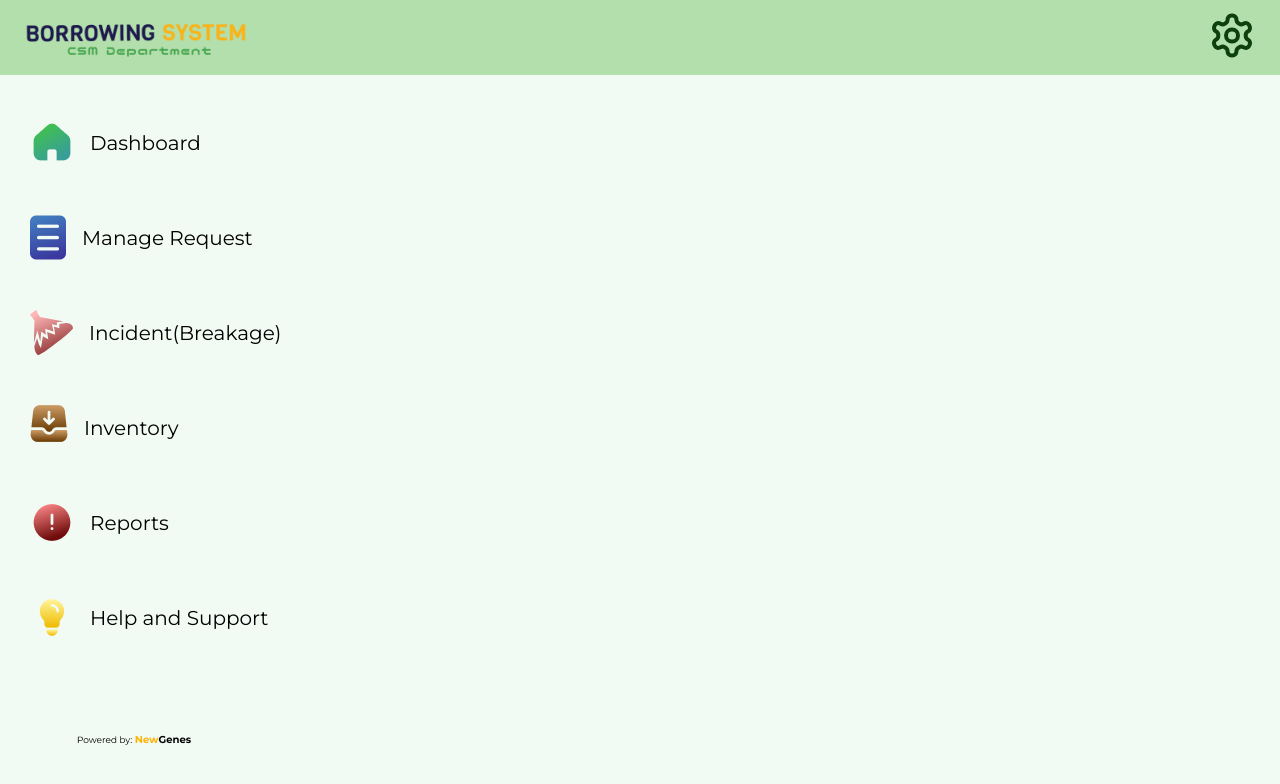
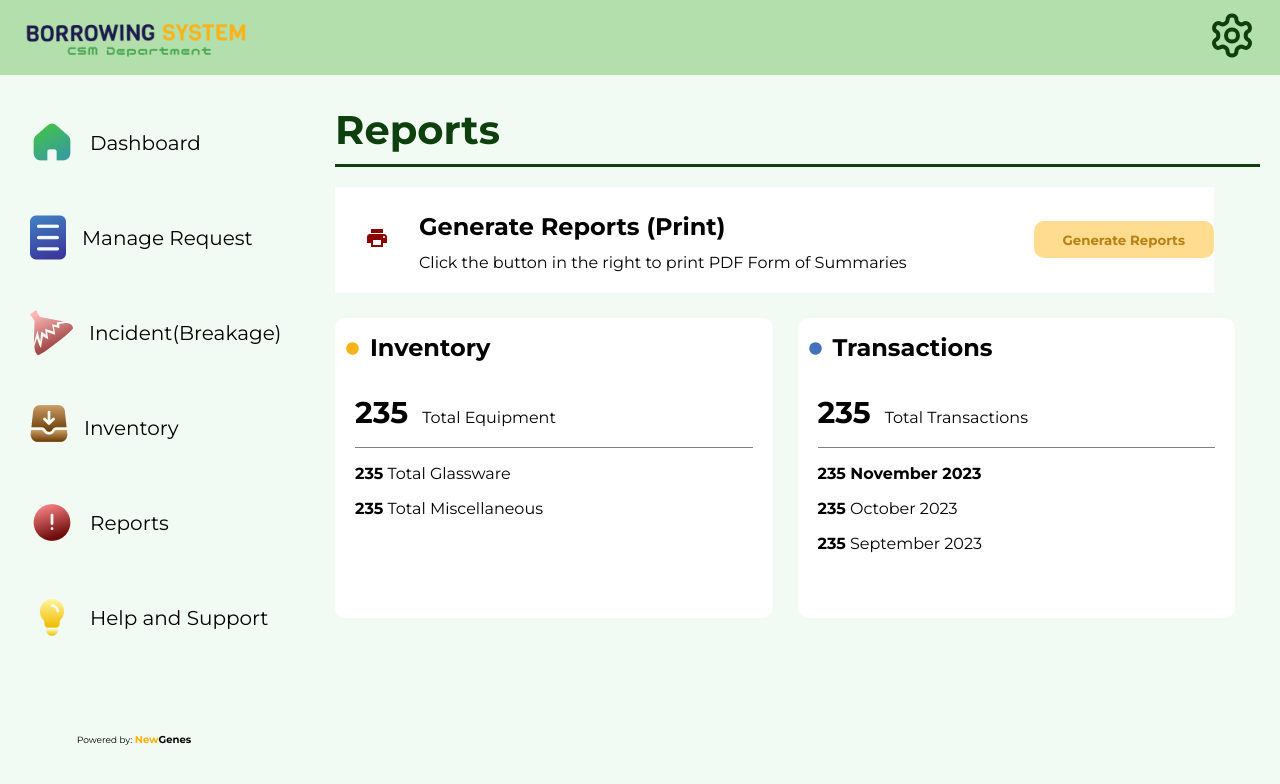
Before and after one commit to Jy-re/csmlab-labtech-ts, a React (Create React App) app: page /reports in a window 1280 px wide. Shown: the top 784 px of the page. Built offline with nearby package versions, Linux system fonts and the light colour scheme.

Commit message:
added reports page

```diff
--- a/src/App.css
+++ b/src/App.css
@@ -1498,3 +1498,99 @@ td:first-child, th:first-child {
   border: none;
   background-color: transparent;
 }
+
+/* Reports Styles */
+
+.printReportContainer{
+  display: flex;
+  flex-direction: row;
+  background-color: white;
+  width: 95%;
+  align-items: center;
+}
+
+.printIcon{
+  margin-left: 30px;
+  margin-right: 30px;
+}
+
+.printReportLabels{
+  width: 80%;
+}
+
+.genrepTitle{
+  display: flex;
+  align-items: center;
+  line-height: 0;
+  margin-top: 20px;
+}
+
+.genrepNote{
+  line-height: 0;
+  margin-bottom: 30px;
+}
+
+
+.genRep{
+  width: 180px;
+  height: 37px;
+  border: none;
+  background-color: #FFDC90;
+  color: #B68214;
+  font-weight: bolder;
+  border-radius: 10px;
+}
+
+
+.inventorySummaryReports{
+  background-color: white;
+  margin-top: 25px;
+  margin-right: 25px;
+  width: 482px;
+  height: 300px;
+  border-radius: 10px;
+}
+
+.totalEquip{
+  display: flex;
+  flex-direction: row;
+  border-bottom: solid 1px gray;
+  margin-left: 20px;
+  margin-right: 20px;
+}
+
+.totalNumberEquip{
+  font-size: 30px;
+  font-weight: bold;
+  margin-right: 10px;
+}
+
+.transactionSummaryReports{
+  background-color: white;
+  border-radius: 10px;
+  width: 482px;
+  height: 300px;
+  margin-top: 25px;
+  margin-right: 25px;
+}
+
+.summariess{
+  display: flex;
+  flex-direction: row;
+}
+
+.titleInventorybullet{
+  display: flex;
+  flex-direction: row;
+  align-items: center;
+  margin: 10px;
+}
+
+.inventorySummaryTitle{
+  margin-left: 10px;
+  line-height: 0;
+}
+
+.monthlySummary{
+  margin-left: 20px;
+}
--- a/src/App.tsx
+++ b/src/App.tsx
@@ -37,6 +37,7 @@ import BorrowPendingView from './components/transactions/borrowingView/borrowPen
 import BorrowRejectedView from './components/transactions/borrowingView/borrowRejectedView';
 import IncidentPendingView from './components/incident/incidentViews/IncidentViewPending';
 import IncidentResolvedView from './components/incident/incidentViews/IncidentViewResolved';
+import Reports from './components/reports/Reports';
 
 
 
@@ -79,6 +80,7 @@ function App() {
           <Route path ="/incident/pending/view/:id" element={<IncidentPendingView/> } />
           <Route path ="/incident/resolved/view/:id" element={<IncidentResolvedView/> } />
 
+          <Route path="/reports" element={<Reports />} />
           <Route path="/inventory" element={<Glassware />} />
           <Route path="/glassware" element={<Glassware />} />
           <Route path="/miscellaneous" element={<Miscellaneous />} />
--- /dev/null
+++ b/src/components/reports/Reports.tsx
@@ -0,0 +1,58 @@
+import LocalPrintshopIcon from '@mui/icons-material/LocalPrintshop';
+import CircleIcon from '@mui/icons-material/Circle';
+import { BiColorFill } from 'react-icons/bi';
+
+function Reports() {
+
+    return (
+        <section className="content">
+            <div className="titleHeader">
+                <div className='titleName'>Reports</div>
+            </div>
+
+            <div className="printReportContainer">
+                <div className='printIcon'>
+                    <LocalPrintshopIcon style={{ color: '#8C0000', alignSelf: 'flex-start' }} />
+                </div>
+                <div className='printReportLabels'>
+                    <div className='genrepTitle'><h2>Generate Reports (Print)</h2></div>
+                    <div className='genrepNote'><p>Click the button in the right to print PDF Form of Summaries</p></div>
+                </div>
+                <div className='genRepBtn'><button className='genRep'>Generate Reports</button></div>
+            </div>
+            <div className='summariess'>
+                <div className="inventorySummaryReports">
+                    <div>
+                        <div className='titleInventorybullet'>
+                            <div><CircleIcon style={{ color: '#FBB217', width: 15, height: 15, marginTop: 5}}/></div>
+                            <div className='inventorySummaryTitle'><h2>Inventory</h2></div>
+                        </div>
+                    </div>
+                    <div className='totalEquip'> <p><span className='totalNumberEquip'>235</span> Total Equipment</p></div>
+                    <div className='monthlySummary'>
+                        <div className='totalGlass'> <p><b className='totalGlassware'>235</b> Total Glassware</p></div>
+                        <div className='totalGlass'> <p><b className='totalGlassware'>235</b> Total Miscellaneous</p></div>
+                    </div>
+                </div>
+
+                <div className="transactionSummaryReports">
+                    <div className='titleInventorybullet'>
+                        <div><CircleIcon style={{ color: '#4172BA', width: 15, height: 15, marginTop: 5}} /></div>
+                        <div className='inventorySummaryTitle'><h2>Transactions</h2></div>
+                    </div>
+
+                    <div className='totalEquip'> <p><b className='totalNumberEquip'>235</b> Total Transactions</p></div>
+                    <div className='monthlySummary'>
+                        <div className='totalGlass'> <p><b><span className='totalGlassware'>235</span> November 2023</b></p></div>
+                        <div className='totalGlass'> <p><b className='totalGlassware'>235</b> October 2023</p></div>
+                        <div className='totalGlass'> <p><b className='totalGlassware'>235</b> September 2023</p></div>
+                    </div>
+
+                </div>
+            </div>
+
+        </section>
+    );
+}
+
+export default Reports;
```
